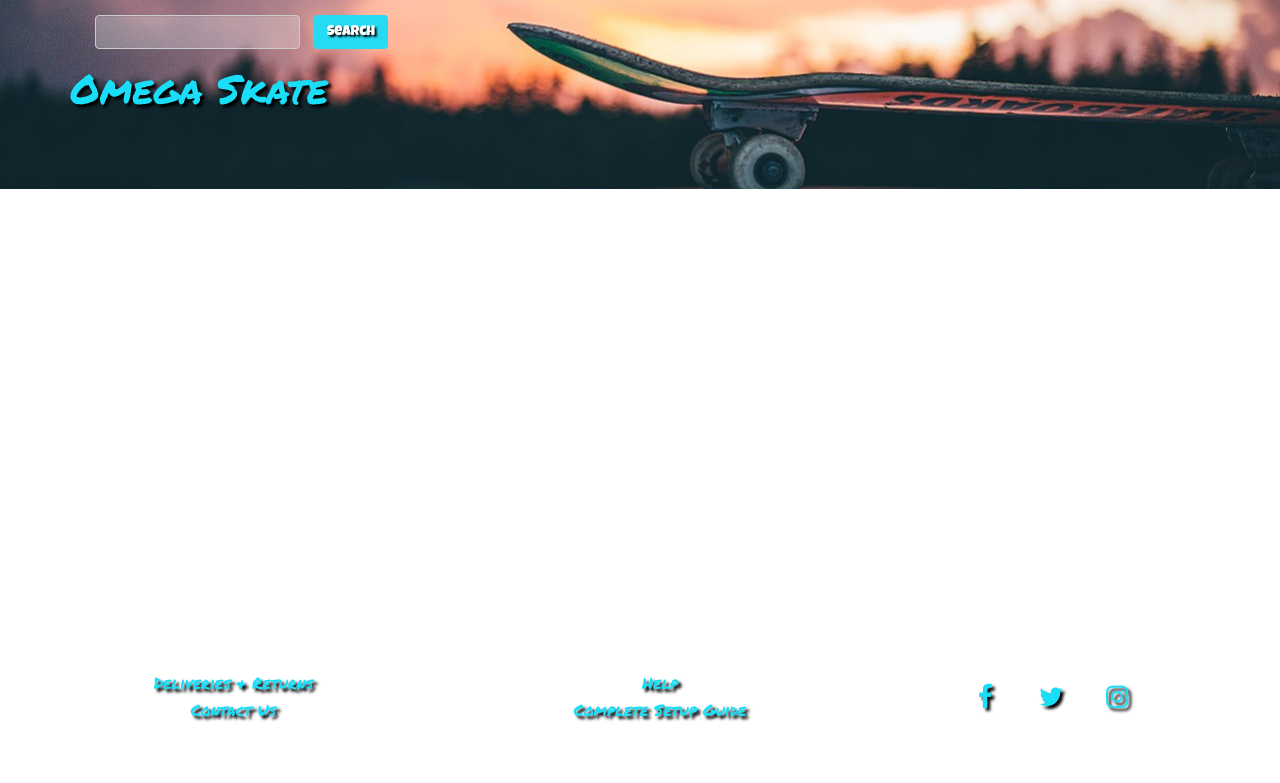
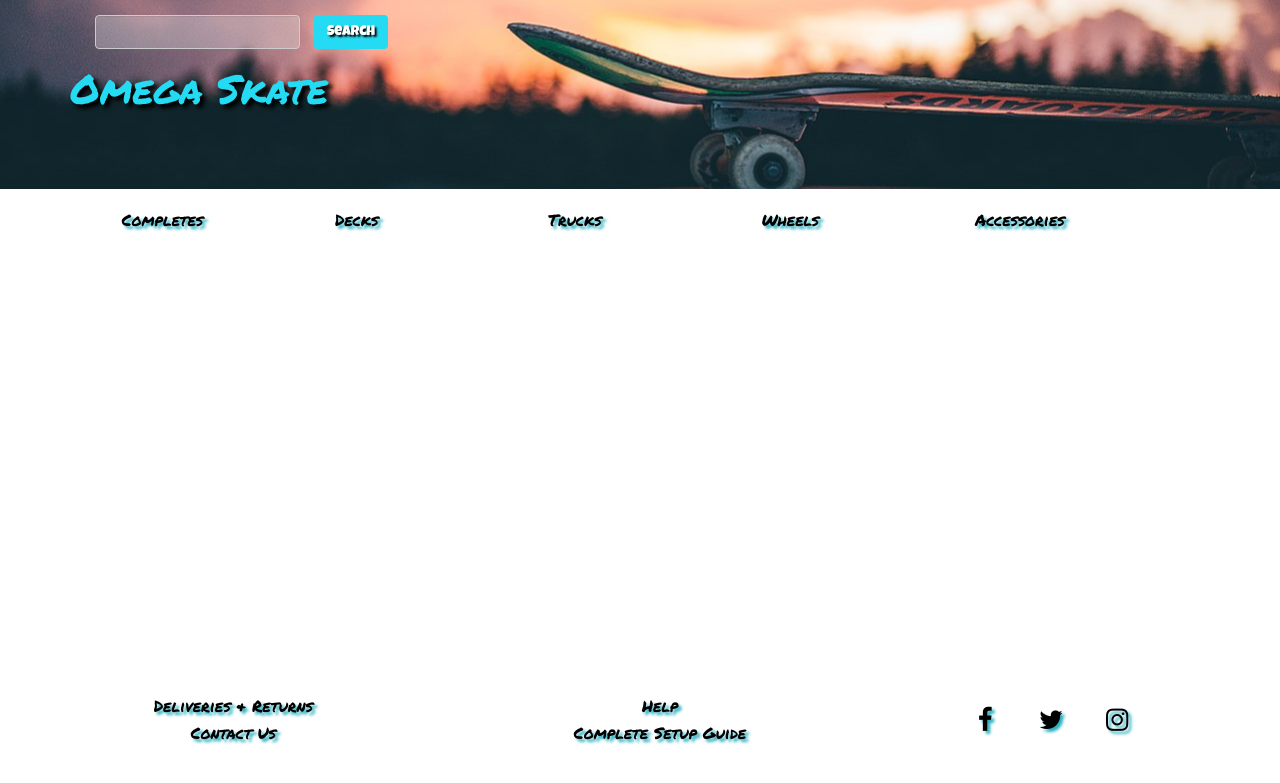
Before and after one commit to skies09/omega-sk8-ds, a Django app: page /accounts/index/ in a window 1280 px wide. Shown: the top 783 px of the page. Run offline with Django 3.2, Linux system fonts and the light colour scheme; parts of the project's set-up code (start-up, migrations or seed data) failed here and were passed over; some libraries are stand-ins or nearby versions; some web fonts are replaced.

Commit message:
adding category banner

```diff
--- a/static/css/custom.css
+++ b/static/css/custom.css
@@ -6,8 +6,8 @@ h1 {
     text-align: center;
     font-family: 'Rock Salt', cursive;
     font-size: 60px;
-    color: #1adef7;
-    text-shadow: 6px 6px 6px #000000;
+    color: #000000;
+    text-shadow: 6px 6px 6px #2ab0c1;
 }
 
 h2 {
@@ -46,28 +46,30 @@ h5 {
 }
 
 .navbar .navbar-brand {
-    color: #1adef7;
-    text-shadow: 3px 3px 3px #000000;
+    color: #24dbf3;
+    text-shadow: 4px 4px 4px #000000;
     font-size: 40px;
     font-family: 'Permanent Marker', cursive;
 }
 
 .nav-item {
-    color: #ffffff;
+    color: #000000;
+    text-shadow: 2px 2px 2px #ffffff;
     font-size: 18px;
     font-family: 'Permanent Marker', cursive;
     margin:5px;
 }
 
 .dropdown-menu{
-  background-color:  #00bcd4;
+  background-color:  #2ab0c1;
   top:35%;
   margin:6px;
 }
 
 .navbar .glyphicon{
  font-size:25px;
- color:  #00bcd4;
+ color:  #24dbf3;
+ text-shadow: 2px 2px 2px #000000;
  padding-top:15px;
  padding-left: 10px;
 }
@@ -78,7 +80,7 @@ h5 {
     font-size: 10px;
     color: #060606;
     font-family: 'Luckiest Guy', cursive;
-    background-image: #24dbf3;
+    background-image: #2ab0c1;
 
 }
 
@@ -89,6 +91,14 @@ h5 {
     -webkit-background-size: cover;
     -moz-background-size: cover;
     -o-background-size: cover;
+}
+
+.category-banner a{
+    color: #000000;
+    text-shadow: 3px 3px 3px #2ab0c1;
+    font-size: 16px;
+    font-family: 'Permanent Marker', cursive;
+    text-align: center;
 }
 
 /*search bar*/
@@ -131,8 +141,8 @@ footer {
 }
 
 .footer-list a{
-    color: #1adef7;
-    text-shadow: 3px 3px 3px #000000;
+    color: #000000;
+    text-shadow: 3px 3px 3px #2ab0c1;
     font-size: 16px;
     font-family: 'Permanent Marker', cursive;
 }
@@ -152,8 +162,8 @@ footer {
 .social-links li a i {
     width: 1em;
     font-size: 26px;
-    color: #1adef7;
-    text-shadow: 3px 3px 3px #000000;
+    color: #000000;
+    text-shadow: 3px 3px 3px #2ab0c1;
     transition: all 0.35s ease-in-out;
     -moz-transition: all 0.35s ease-in-out;
     -webkit-transition: all 0.35s ease-in-out;
--- a/templates/base.html
+++ b/templates/base.html
@@ -64,6 +64,18 @@
 
     </div>
 
+    <!--Category Banner-->
+    <div class="row">
+        <div class="category-banner col-xs-12">
+            <div class="col-xs-2 col-xs-offset-1"><a
+                    href="{% url 'product-filter' category='Completes' %}">Completes</a></div>
+            <div class="col-xs-2"><a href="{% url 'product-filter' category='Decks' %}">Decks</a></div>
+            <div class="col-xs-2"><a href="{% url 'product-filter' category='Trucks' %}">Trucks</a></div>
+            <div class="col-xs-2"><a href="{% url 'product-filter' category='Wheels' %}">Wheels</a></div>
+            <div class="col-xs-2"> <a href="{% url 'product-filter' category='Accessories' %}">Accessories</a></div>
+        </div>
+    </div>
+
     <!--introduction-->
     <!-- <article class='introduction-container'>
         <div class='row'>
```
Also changed, not shown: README.md.
